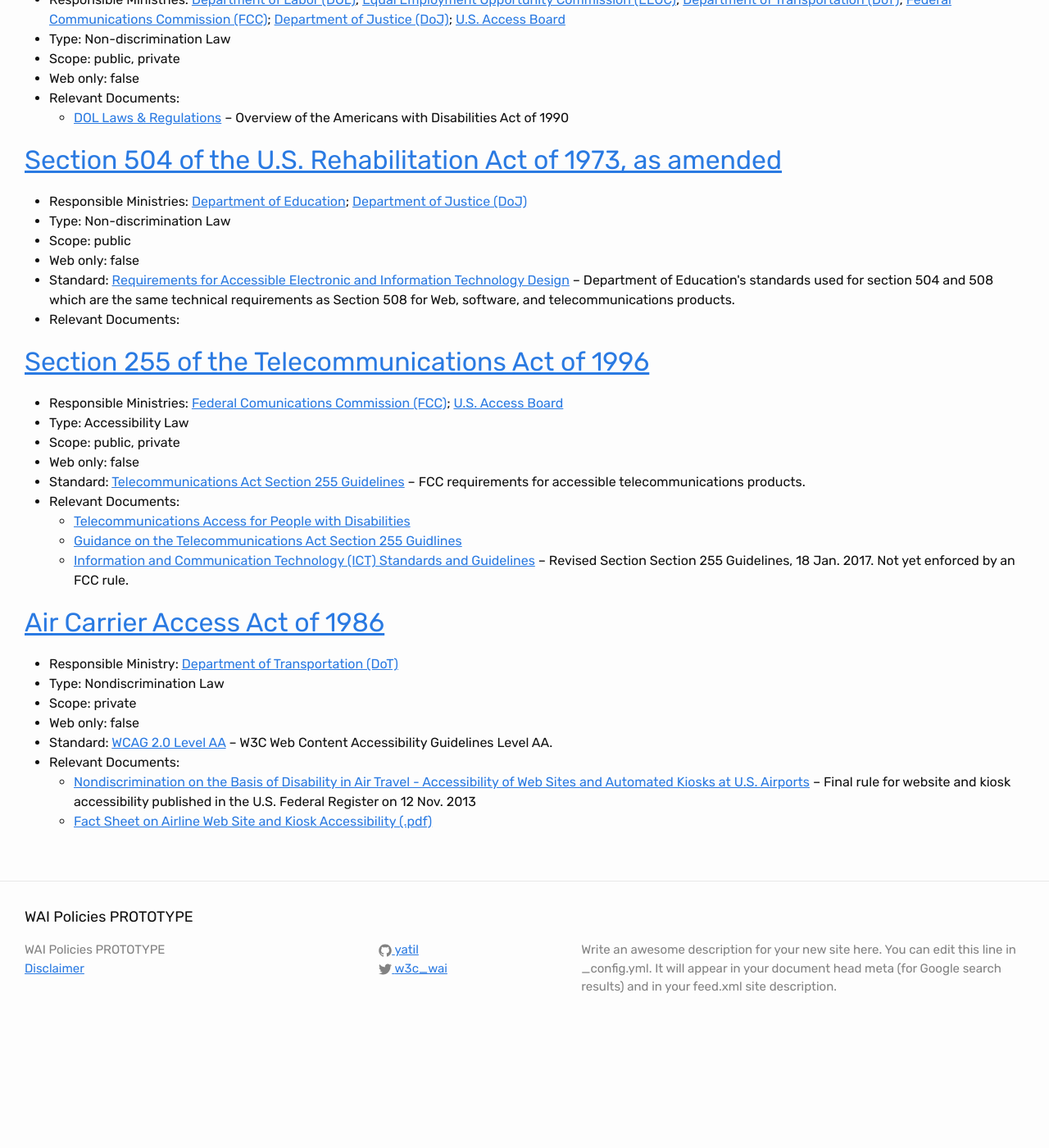
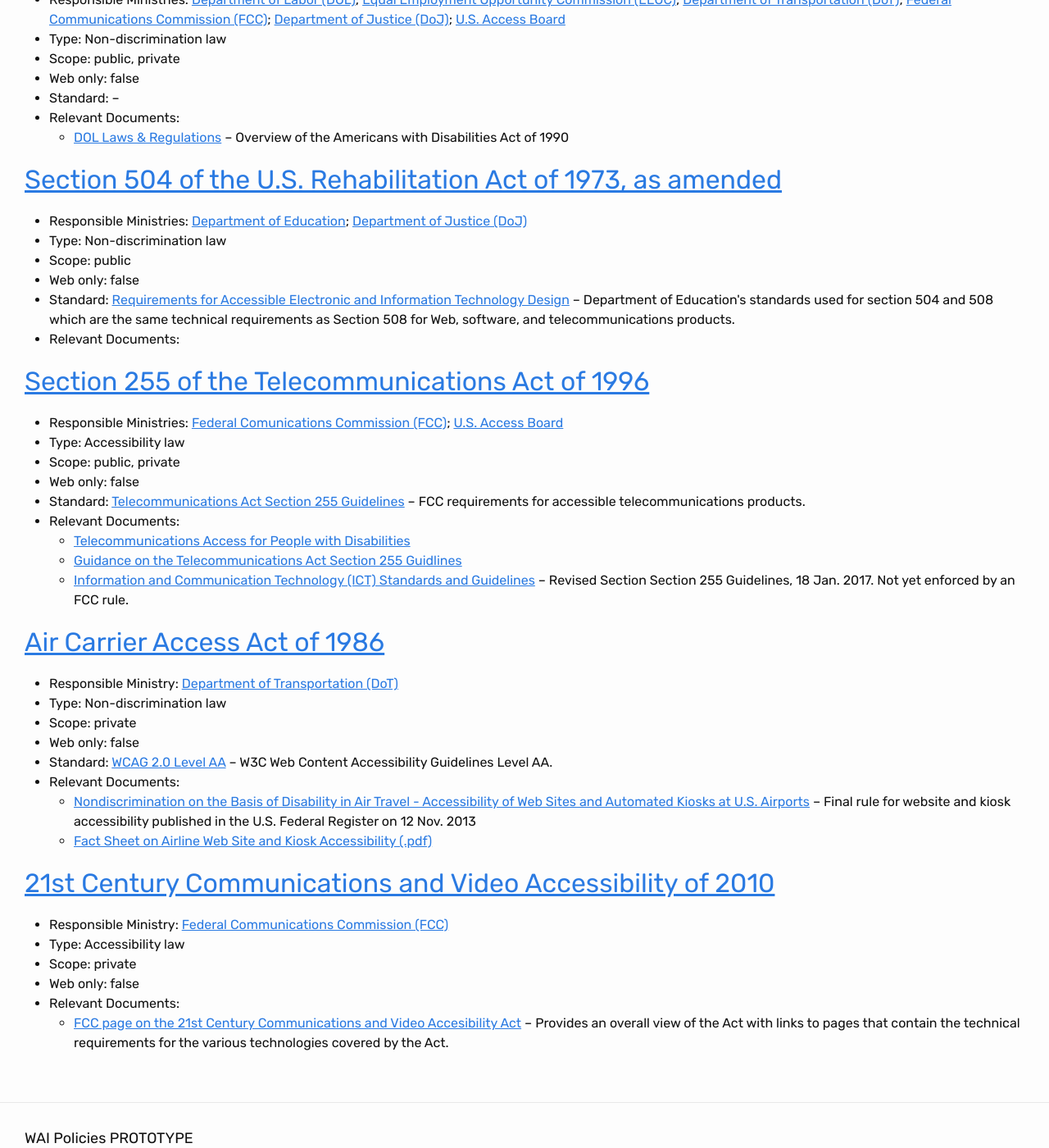
Before and after one commit to w3c/wai-policies-prototype, a Jekyll site: the page built from _policies/united states.md, in a window 1280 px wide and 1400 px high, scrolled down 707 px. Shown: the whole window at 82% size. Built offline with Jekyll 4.4.1, drawn with Linux system fonts in a browser that asks for light colours; before the commit the page ends 1982 px from its top, so only the background shows below that; some of the changed text lies outside the part shown.

Commit message:
Minor updates for WCAG Version and policy type.

```diff
--- a/_policies/united states.md
+++ b/_policies/united states.md
@@ -10,7 +10,7 @@ policies:
     updated: 2017-02-16
     wcagver: WCAG 1.0 derivative
     enactdate: 1998
-    type: Procurement # other values: recommendation/law/policy
+    type: Procurement law # other values: recommendation/law/policy
     ministries:
       - title: General Services Administration (GSA)
         url: https://www.gsa.gov/
@@ -65,7 +65,7 @@ policies:
     updated: 2017-02-16
     wcagver: WCAG 1.0 derivative
     enactdate: 1990
-    type: Non-discrimination Law # other values: law/policy/procurement/recommendation
+    type: Non-discrimination law # other values: law/policy/procurement/recommendation
     ministries:
       - title: Department of Education
         url: https://www.ed.gov/
@@ -79,7 +79,7 @@ policies:
     updated: 2017-02-16
     wcagver: None
     enactdate: 1996
-    type: Accessibility Law # other values: law/policy/procurement/recommendation
+    type: Accessibility law # other values: law/policy/procurement/recommendation
     ministries:
       - title: Federal Comunications Commission (FCC)
         url: https://www.fcc.gov/
@@ -101,7 +101,7 @@ policies:
     updated: 2017-02-16
     wcagver: WCAG 2.0
     enactdate: 2013
-    type: Nondiscrimination Law # other values: law/policy/procurement/recommendation
+    type: Non-discrimination law # other values: law/policy/procurement/recommendation
     ministries:
       - title: Department of Transportation (DoT)
         url: http://www.dot.gov/
@@ -114,4 +114,20 @@ policies:
         desc: Final rule for website and kiosk accessibility published in the U.S. Federal Register on 12 Nov. 2013
       - title: Fact Sheet on Airline Web Site and Kiosk Accessibility (.pdf)
         url: https://www.transportation.gov/sites/dot.gov/files/docs/11-04-13%20Accessible%20Kiosks%20Fact%20Sheet_0_0.pdf
+  - title: 21st Century Communications and Video Accessibility of 2010
+    url: http://hraunfoss.fcc.gov/edocs_public/attachmatch/DOC-303939A1.doc
+    updated: 2017-03-20
+    wcagver: WCAG 2.0
+    enactdate: 2010
+    type: Accessibility law # other values: law/policy/procurement/recommendation
+    ministries:
+      - title: Federal Communications Commission (FCC)
+        url: https://www.fcc.gov/
+    webonly: no # other values: yes
+    scope: private # keys that allows us to use any combination
+    standard: False
+    documents:
+      - title: FCC page on the 21st Century Communications and Video Accesibility Act
+        url: https://www.fcc.gov/general/twenty-first-century-communications-and-video-accessibility-act-0
+        desc: Provides an overall view of the Act with links to pages that contain the technical requirements for the various technologies covered by the Act.
 ---
```
Also changed, not shown: other parts of _policies/united states.md (+3 -3 lines), _policies/australia.md (+1 -1 lines).
